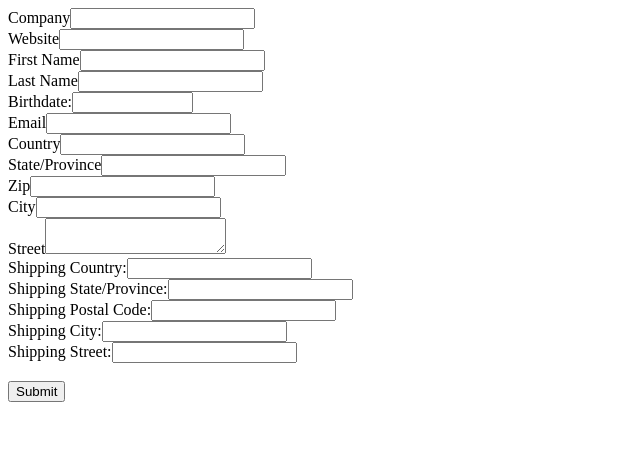
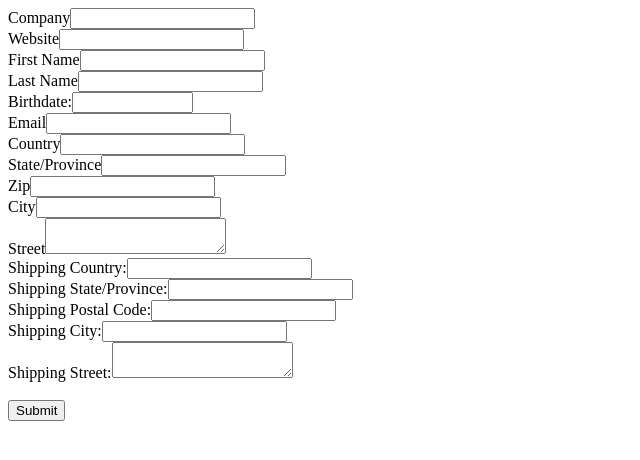
Before and after one commit to ArturSuleymanov/web-form-task, a website: page webform.html in a window 1280 px wide. Shown: the whole page, without its empty margins (0-640 px from the left). Drawn offline with Linux system fonts and the light colour scheme.

Commit message:
add web form template

```diff
--- a/webform.html
+++ b/webform.html
@@ -7,7 +7,15 @@
 <META HTTP-EQUIV="Content-type" CONTENT="text/html; charset=UTF-8">
     <script src="https://www.google.com/recaptcha/api.js"></script>
     <script>
-     function timestamp() { var response = document.getElementById("g-recaptcha-response"); if (response == null || response.value.trim() == "") {var elems = JSON.parse(document.getElementsByName("captcha_settings")[0].value);elems["ts"] = JSON.stringify(new Date().getTime());document.getElementsByName("captcha_settings")[0].value = JSON.stringify(elems); } } setInterval(timestamp, 500);
+     function timestamp() {
+         var response = document.getElementById("g-recaptcha-response");
+
+         if (response == null || response.value.trim() == "") {
+             var elems = JSON.parse(document.getElementsByName("captcha_settings")[0].value);
+             elems["ts"] = JSON.stringify(new Date().getTime());
+             document.getElementsByName("captcha_settings")[0].value = JSON.stringify(elems);
+            }
+        } setInterval(timestamp, 500);
     </script>
 
     <!--  ----------------------------------------------------------------------  -->
@@ -58,7 +66,7 @@
 
     Shipping City:<input  id="00N5g000000iOEQ" maxlength="18" name="00N5g000000iOEQ" size="20" type="text" /><br>
 
-    Shipping Street:<input  id="00N5g000000iOEk" maxlength="255" name="00N5g000000iOEk" size="20" type="text" /><br>
+    Shipping Street:<textarea name="street" id="00N5g000000iOEk" maxlength="255" name="00N5g000000iOEk" size="20"></textarea><br>
 
     <div class="g-recaptcha" data-sitekey="6LcbsfMZAAAAAM0KytzQnRiXV_1IKlNxlhgKUlzD"></div><br>
     <input type="submit" name="submit">
```
Also changed, not shown: package.json (added, +11 -0 lines).
